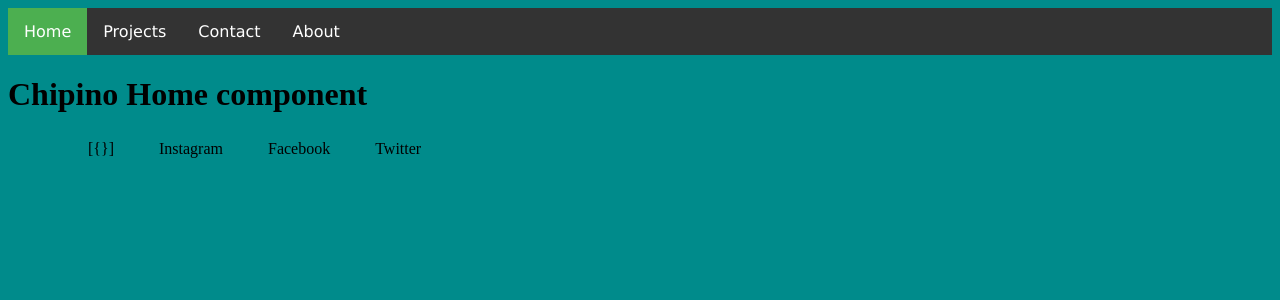
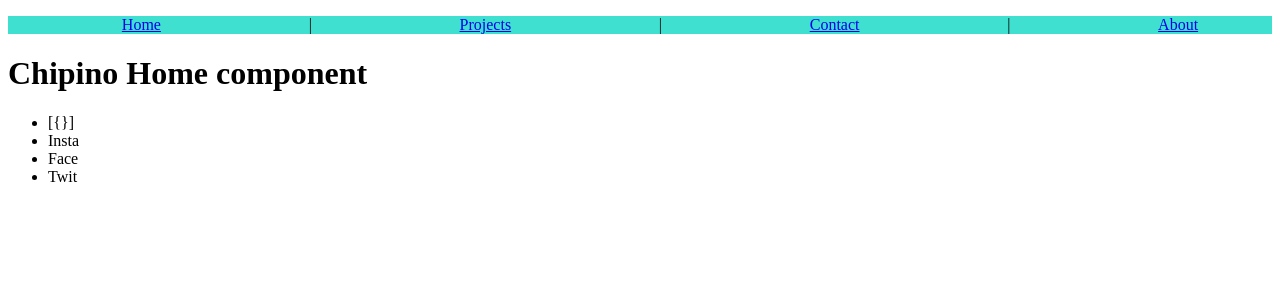
Before and after one commit to harjot85/chipino-frontend, a React (Create React App) app: page / in a window 1280 px wide. Shown: the top 300 px of the page. Built offline with nearby package versions, Linux system fonts and the light colour scheme.

Commit message:
Revert "KS-Adding a bit of standard css; Adding Contact IFrame (still some unknow issue with submissio); Updating Navigation (this is just for tests);"
This reverts commit 0b441348eb2e453e28991eab187d42ac6a5c4f60.

```diff
--- a/package.json
+++ b/package.json
@@ -7,14 +7,13 @@
     "npm": "^6.9.0",
     "react": "^16.8.4",
     "react-dom": "^16.8.4",
-    "react-hexgrid": "^1.0.3",
-    "react-iframe": "^1.8.0",
     "react-redux": "^6.0.1",
     "react-router-dom": "^5.0.0",
     "react-scripts": "2.1.8",
     "redux": "^4.0.1",
     "redux-devtools-extension": "^2.13.8",
-    "redux-saga": "^1.0.2"
+    "redux-saga": "^1.0.2",
+    "react-hexgrid": "^1.0.3"
   },
   "scripts": {
     "start": "react-scripts start",
--- a/src/App.css
+++ /dev/null
@@ -1,34 +0,0 @@
-body {
-    background: darkcyan;
-}
-.nav ul {
-    list-style-type: none;
-    margin: 0;
-    padding: 0;
-    overflow: hidden;
-    background-color: #333;
-    position: -webkit-sticky; /* Safari */
-    position: sticky;
-    top: 0;
-  }
-
-.nav li {
-    float: left;
-  }
-
-.nav li a {
-    display: block;
-    color: white;
-    text-align: center;
-    padding: 14px 16px;
-    text-decoration: none;
-    font-family: Verdana, Geneva, Tahoma, sans-serif;
-  }
-
-.nav li a:hover:not(.active) {
-    background-color: #111;
-  }
-
-.nav .active {
-    background-color: #4CAF50;
-  }
--- a/src/App.js
+++ b/src/App.js
@@ -6,7 +6,6 @@ import Contact from "./pages/contact/contact";
 import About from "./pages/about/about";
 import store from "./redux/store";
 import { Provider } from "react-redux";
-import './App.css';
 
 
 class App extends Component {
@@ -14,11 +13,11 @@ class App extends Component {
     return (
       <Provider store={store}>
         <Router>
-          <div className='nav'>
-            <ul>
-              <li className='active'><Link to="/">Home</Link></li>
-              <li><Link to="/projects">Projects</Link></li>
-              <li><Link to="/contact">Contact</Link></li>
+          <div>
+            <ul style={{ background:'turquoise', display: 'flex', 'justify-content':'space-around', 'list-style-type':'none'}}>
+              <li><Link to="/">Home</Link></li> |
+              <li><Link to="/projects">Projects</Link></li> |
+              <li><Link to="/contact">Contact</Link></li> |
               <li><Link to="/about">About</Link></li>
             </ul>
             <Switch>
--- a/src/components/footer/footer.css
+++ /dev/null
@@ -1,9 +0,0 @@
-ol {
-    list-style-type: none;
-}
-ol li {
-    background: darkcyan;
-    padding: 5px;
-    margin-left: 35px;
-    display: default;
-  }
--- a/src/components/footer/footer.js
+++ b/src/components/footer/footer.js
@@ -1,7 +1,6 @@
 import React, { Component } from "react";
 import { connect } from "react-redux";
 import { getSocialMedia } from "../../redux/actions/text";
-import './footer.css';
 
 export class Footer extends Component {
   constructor(props){
@@ -20,14 +19,14 @@ export class Footer extends Component {
     console.log(socialM)
 
     return (
-      <div className='footer'>
+      <div>
         {/* {console.log(JSON.stringify(p.socialMedia))} */}
-        <ol>
+        <ul>
           <li>{JSON.stringify(socialM)}</li>
-          <li>Instagram</li>
-          <li>Facebook</li>
-          <li>Twitter</li>
-        </ol>
+          <li>Insta</li>
+          <li>Face</li>
+          <li>Twit</li>
+        </ul>
       </div>
     );
   }
--- a/src/pages/contact/contact.css
+++ /dev/null
@@ -1,6 +0,0 @@
-.contact{
-    text-align: center;
-    margin: 20px;
-    z-index: -1;
-    position: relative;
-}
--- a/src/pages/contact/contact.js
+++ b/src/pages/contact/contact.js
@@ -1,21 +1,12 @@
-import React, { Component } from 'react';
-import Iframe from 'react-iframe';
-import './contact.css';
+import React, { Component } from 'react'
 
 export default class Contact extends Component {
   render() {
     return (
-      <div className='contact'>
-        <Iframe
-            //url="https://goo.gl/forms/vKfpOj4YeWsfqqFA3"
-            url="https://forms.gle/DSjzvpTkPB83bgRZ6"
-            width="640px"
-            height="800px"
-            id="myId"
-            className="myClassname"
-            display="initial"
-            position="relative"
-            allowFullScreen />
+      <div>
+        <h1>Chipino Contact</h1>
+        <p>Chipino Google Form</p>
+
       </div>
     )
   }
--- a/src/pages/home/home.js
+++ b/src/pages/home/home.js
@@ -1,4 +1,5 @@
 import React, { Component } from 'react'
+
 import Footer from "../../components/footer/footer";
 
 export default class Home extends Component {
```
Also changed, not shown: 1 other file (tests, documents, lock files or other folders).
